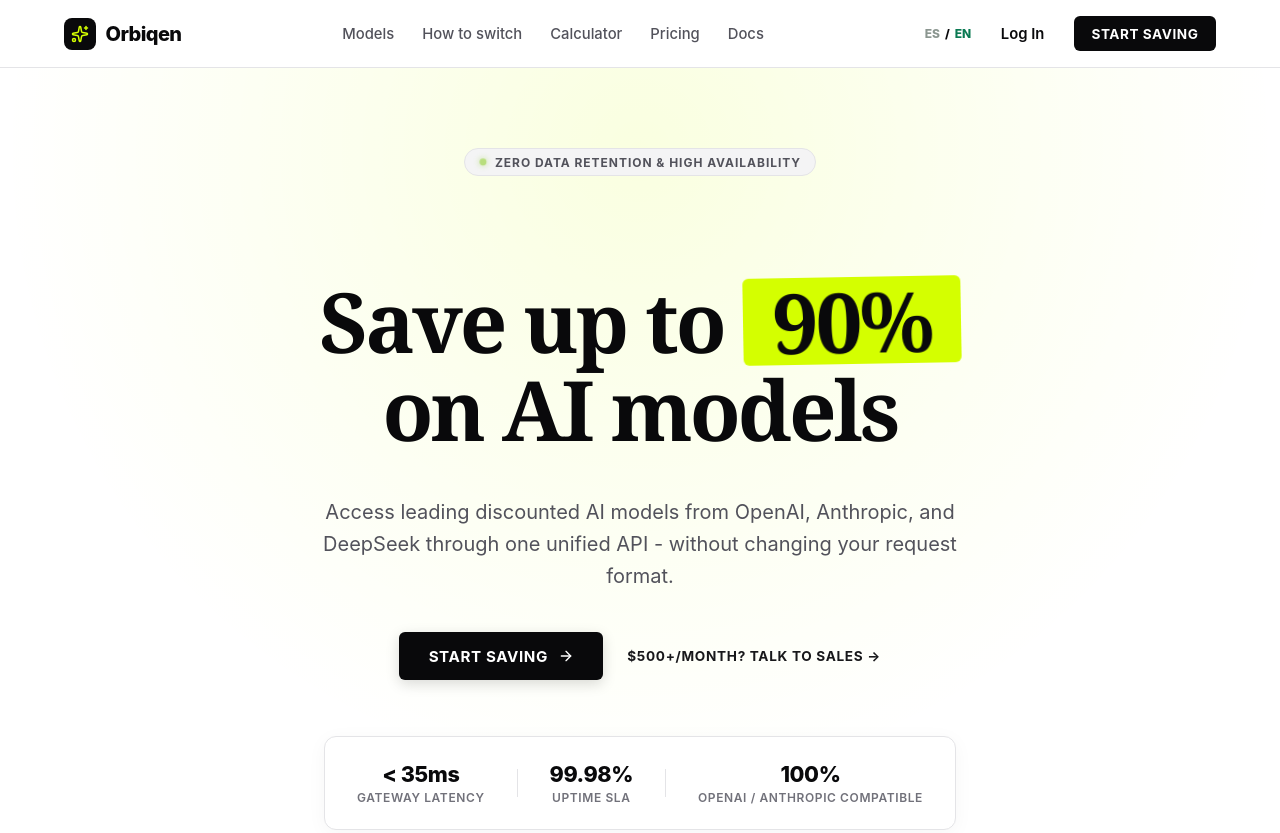
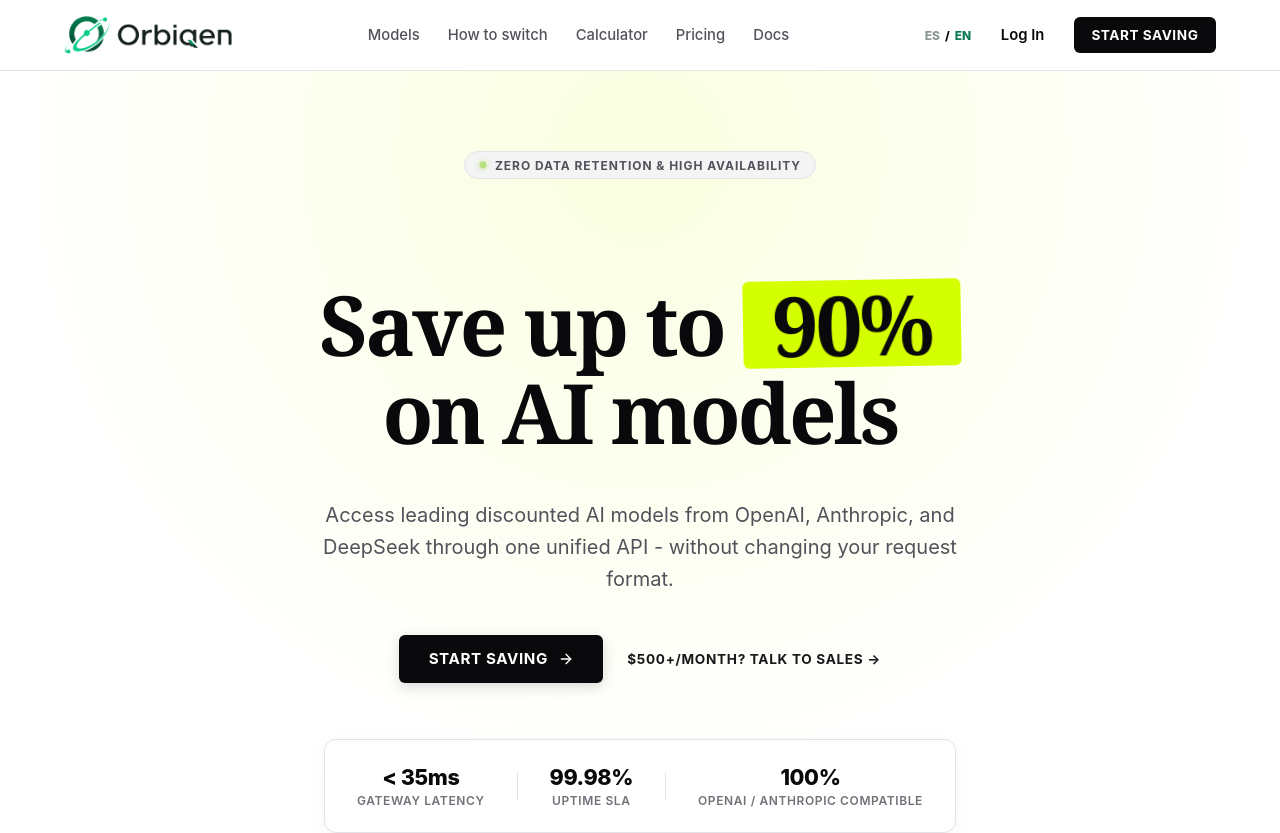
Before and after one commit to Scribax/Gateway, a Next.js app in the folder portal/: page / in a window 1280 px wide. Shown: the top 833 px of the page. Built offline with nearby package versions, Linux system fonts and the light colour scheme.

Commit message:
feat: integrate official Orbiqen logo into public landing navbar and footer

```diff
--- a/portal/components/public-home.tsx
+++ b/portal/components/public-home.tsx
@@ -335,10 +335,7 @@
       <header className="ci-top-nav">
         <div className="ci-nav-container">
           <a href={isEn ? '/en' : '/es'} className="ci-brand">
-            <div className="ci-brand-logo">
-              <Sparkles size={18} className="ci-brand-icon" />
-            </div>
-            <span className="ci-brand-name">Orbiqen</span>
+            <img src="/orbiqen-logo.png" alt="Orbiqen" className="ci-brand-img" />
           </a>
 
           <nav className="ci-nav-links">
@@ -805,10 +802,7 @@
       <footer className="ci-footer">
         <div className="ci-footer-container">
           <div className="ci-footer-brand">
-            <div className="ci-brand-logo small">
-              <Sparkles size={14} className="ci-brand-icon" />
-            </div>
-            <strong>Orbiqen</strong>
+            <img src="/orbiqen-logo.png" alt="Orbiqen" className="ci-footer-logo-img" />
             <span>— {isEn ? 'High-efficiency Low-cost AI Inference Gateway' : 'Gateway de IA de Alta Eficiencia y Bajo Costo'}</span>
           </div>
 
```
Also changed, not shown: portal/app/globals.css.
